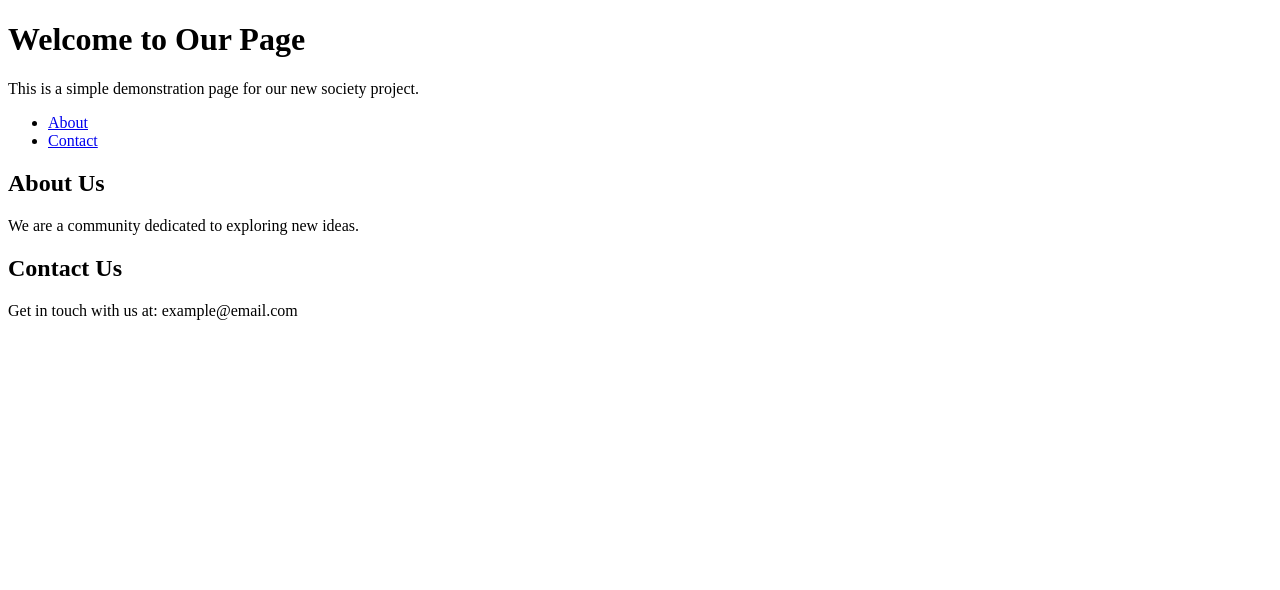
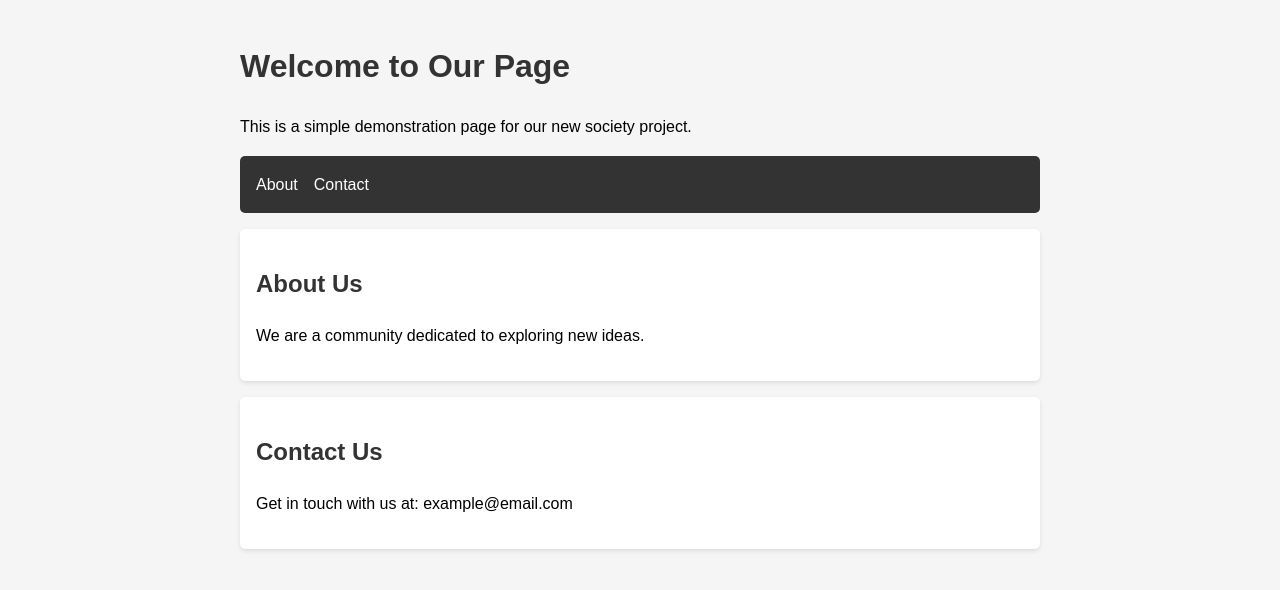
Before and after one commit to agplusman/new-society-test, a plain HTML site: page index.html in a window 1280 px wide. Drawn offline with Linux system fonts and the light colour scheme.

Commit message:
Add CSS styling to the page

```diff
--- a/index.html
+++ b/index.html
@@ -4,6 +4,47 @@
     <meta charset="UTF-8">
     <meta name="viewport" content="width=device-width, initial-scale=1.0">
     <title>Welcome to New Society</title>
+    <style>
+        body {
+            font-family: Arial, sans-serif;
+            line-height: 1.6;
+            margin: 0;
+            padding: 20px;
+            max-width: 800px;
+            margin: 0 auto;
+            background-color: #f5f5f5;
+        }
+        h1, h2 {
+            color: #333;
+        }
+        nav {
+            background-color: #333;
+            padding: 1rem;
+            border-radius: 5px;
+            margin: 1rem 0;
+        }
+        nav ul {
+            list-style: none;
+            padding: 0;
+            margin: 0;
+            display: flex;
+            gap: 1rem;
+        }
+        nav a {
+            color: white;
+            text-decoration: none;
+        }
+        nav a:hover {
+            color: #ddd;
+        }
+        section {
+            background-color: white;
+            padding: 1rem;
+            margin: 1rem 0;
+            border-radius: 5px;
+            box-shadow: 0 2px 4px rgba(0,0,0,0.1);
+        }
+    </style>
 </head>
 <body>
     <h1>Welcome to Our Page</h1>
```
